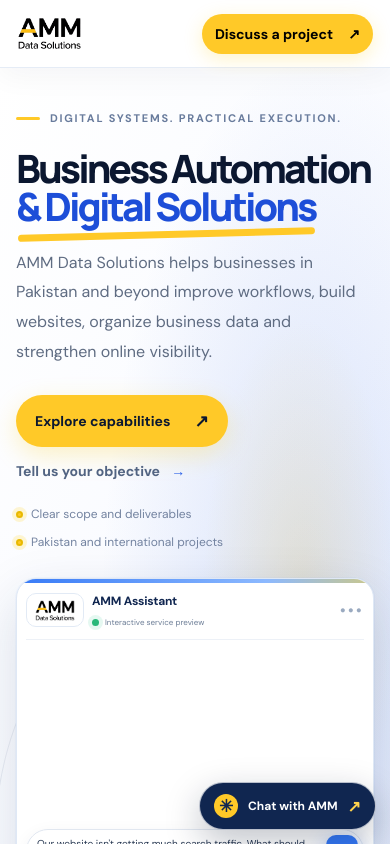
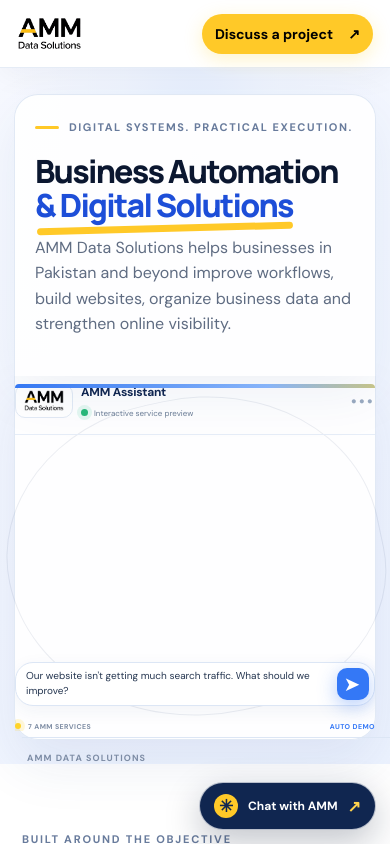
Before and after one commit to wwwab229-cpu/amm-data-solutions-website, a Next.js app: page / in a window 390 px wide. Shown: the top 844 px of the page. Built offline with nearby package versions, Linux system fonts and the light colour scheme.

Commit message:
Restyle homepage hero as a single-column AMM service experience

```diff
--- a/app/globals.css
+++ b/app/globals.css
@@ -1109,3 +1109,44 @@
 @media(prefers-reduced-motion:reduce){
  .showcaseWorkPreview.work-seo .seoSequenceHead b i,.showcaseWorkPreview.work-seo .seoAuditRow,.showcaseWorkPreview.work-seo .seoPreviewLabel,.showcaseWorkPreview.work-seo .seoResult,.showcaseWorkPreview.work-creative .creativeSequenceStep,.showcaseWorkPreview.work-creative .trackingGraph i{animation:none!important;opacity:1!important;transform:none!important}
 }
+
+
+/* AMM hero experience — reference-inspired single-column service demo */
+.hero{
+  display:flex!important;flex-direction:column;align-items:center;justify-content:flex-start;
+  gap:0!important;min-height:0;padding:48px 22px 36px!important;
+  background:radial-gradient(ellipse at 50% 15%,#e6efff 0%,rgba(238,244,255,.76) 28%,transparent 68%),linear-gradient(135deg,#f7f9ff 0%,#edf3ff 100%)!important;
+}
+.heroInner{
+  width:min(100%,790px);max-width:790px!important;margin:0 auto!important;
+  padding:34px 34px 18px;background:rgba(255,255,255,.94);
+  border:1px solid #e1e9f5;border-bottom:0;border-radius:30px 30px 0 0;
+  box-shadow:0 18px 55px rgba(31,69,130,.07);
+}
+.heroInner .eyebrow{font-size:11px;letter-spacing:.14em}
+.hero h1{font-size:clamp(36px,5.2vw,58px)!important;line-height:1.08!important;letter-spacing:-.055em!important;max-width:680px;margin:20px 0 14px!important}
+.heroText{font-size:clamp(16px,2vw,20px)!important;line-height:1.65!important;max-width:660px}
+.heroActions,.heroMeta{display:none!important}
+.heroArt{
+  width:min(100%,790px);max-width:790px!important;min-width:0!important;margin:0 auto!important;
+  padding:8px 34px 30px;background:rgba(255,255,255,.94);
+  border:1px solid #e1e9f5;border-top:0;border-radius:0 0 30px 30px;
+  box-shadow:0 24px 55px rgba(31,69,130,.09);display:flex!important;flex-direction:column;align-items:stretch;
+}
+.heroChatGlow,.heroChatOrbit,.heroChatFloat,.heroServiceShowcase{display:none!important}
+.heroChatPreview{width:100%!important;max-width:none!important;min-height:0!important;transform:none!important;box-shadow:none!important;border:0!important;background:transparent!important;border-radius:0!important;padding:0!important}
+.heroChatTop{padding:0 0 16px!important;border-bottom:1px solid #e6edf8!important}
+.heroChatMessages{max-height:420px!important;min-height:230px!important;padding:22px 0 16px!important}
+.heroChatComposer{margin-top:8px!important;border-radius:18px!important;border:1px solid #dce6f5!important;background:#fff!important;box-shadow:0 5px 18px rgba(29,63,116,.06)!important}
+.heroChatCaption{margin-top:16px!important}
+.heroBottomLine{width:min(100%,790px);margin:0 auto!important;padding:18px 4px 0!important;display:flex!important;justify-content:space-between;gap:12px;flex-wrap:wrap;font-size:9px!important;letter-spacing:.12em}
+@media(max-width:700px){
+ .hero{padding:26px 14px 24px!important}
+ .heroInner{padding:24px 20px 10px!important;border-radius:24px 24px 0 0}
+ .hero h1{font-size:clamp(32px,8.2vw,44px)!important;margin:18px 0 12px!important}
+ .heroText{font-size:16px!important;line-height:1.6!important}
+ .heroArt{padding:8px 20px 22px!important;border-radius:0 0 24px 24px}
+ .heroChatMessages{min-height:210px!important;max-height:390px!important}
+ .heroBottomLine{padding:14px 5px 0!important}
+ .heroBottomLine span:last-child{display:none}
+}
```
